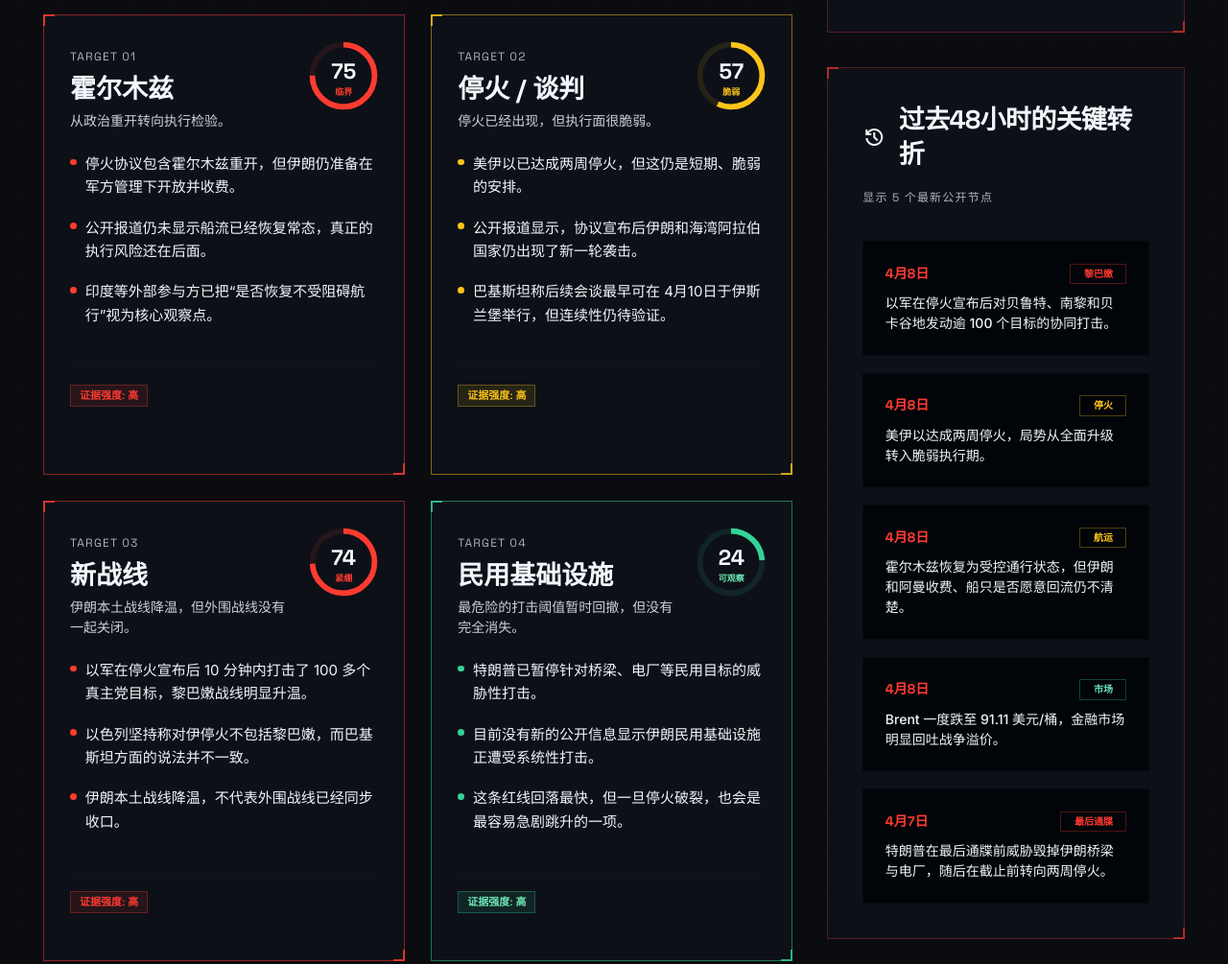
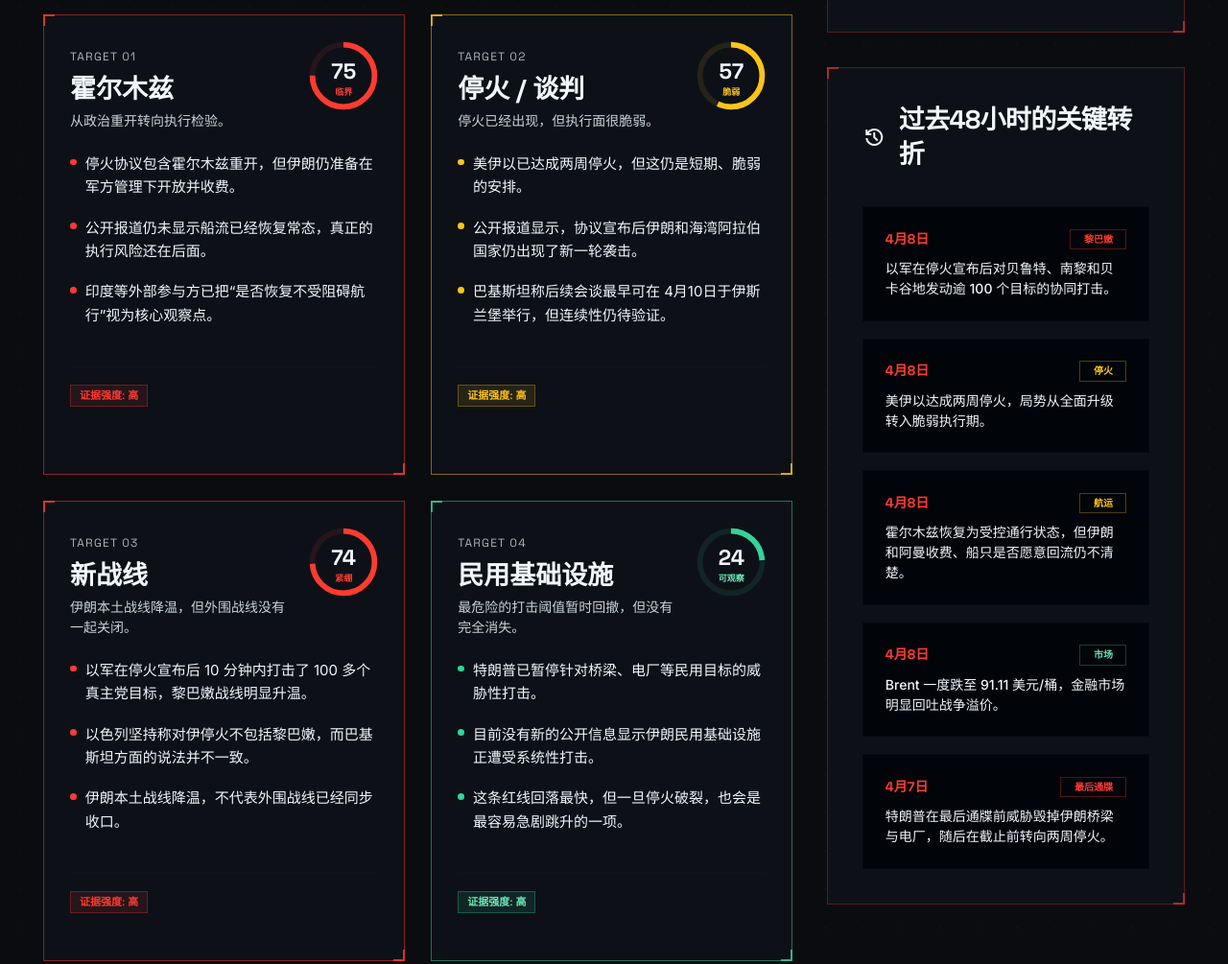
Before and after one commit to JennyChiu68/Radar, a plain HTML site: page index.html in a window 1280 px wide. Shown: the part 1453-2458 px from the top of the page at 96% size. Drawn offline with nearby package versions, Linux system fonts and the light colour scheme.

Commit message:
Remove timeline snapshot meta

```diff
--- a/index.html
+++ b/index.html
@@ -281,12 +281,9 @@
           </div>
 
           <div class="bg-surface-container-low p-8 tactical-border">
-            <div class="flex flex-col items-start justify-between mb-8 gap-4">
-              <div class="flex items-center gap-3">
-                <span class="material-symbols-outlined">history</span>
-                <h2 class="text-2xl font-black font-headline tracking-tight uppercase" id="timelineTitle">过去48小时的关键转折</h2>
-              </div>
-              <div class="text-[12px] font-label tracking-widest uppercase opacity-70" id="timelineMeta"></div>
+            <div class="flex items-center gap-3 mb-8">
+              <span class="material-symbols-outlined">history</span>
+              <h2 class="text-2xl font-black font-headline tracking-tight uppercase" id="timelineTitle">过去48小时的关键转折</h2>
             </div>
             <div class="space-y-4" id="timelineItems"></div>
           </div>
--- a/radar.js
+++ b/radar.js
@@ -428,7 +428,6 @@ function renderSections(data, derived) {
   setText("watchlistTitle", data.watchlist.title || "");
   setHtml("watchItems", renderWatchItems(data.watchlist.items));
   setText("timelineTitle", data.timeline.title || "");
-  setText("timelineMeta", `显示 ${data.timeline.items.length} 个最新公开节点`);
   setHtml("timelineItems", renderTimelineItems(data.timeline.items));
 }
 
```
Also changed, not shown: radar.html (+3 -6 lines).
